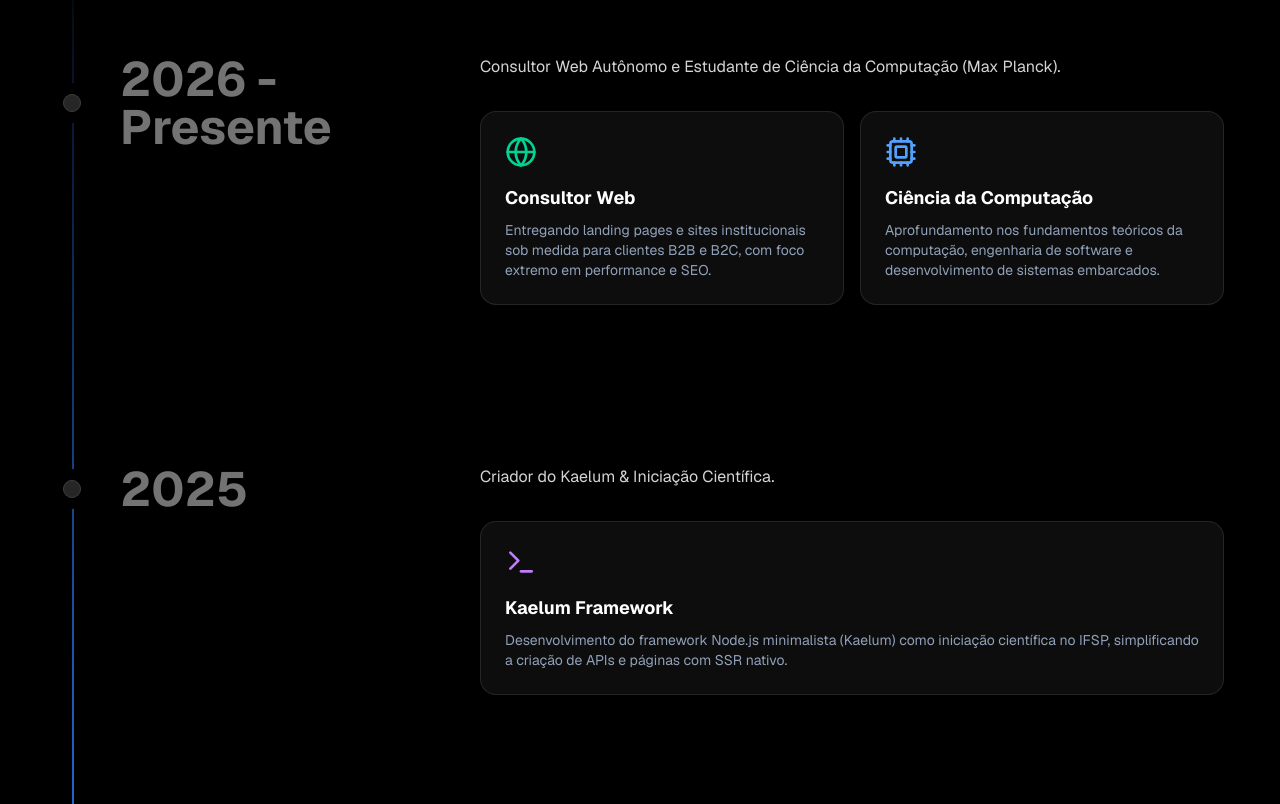
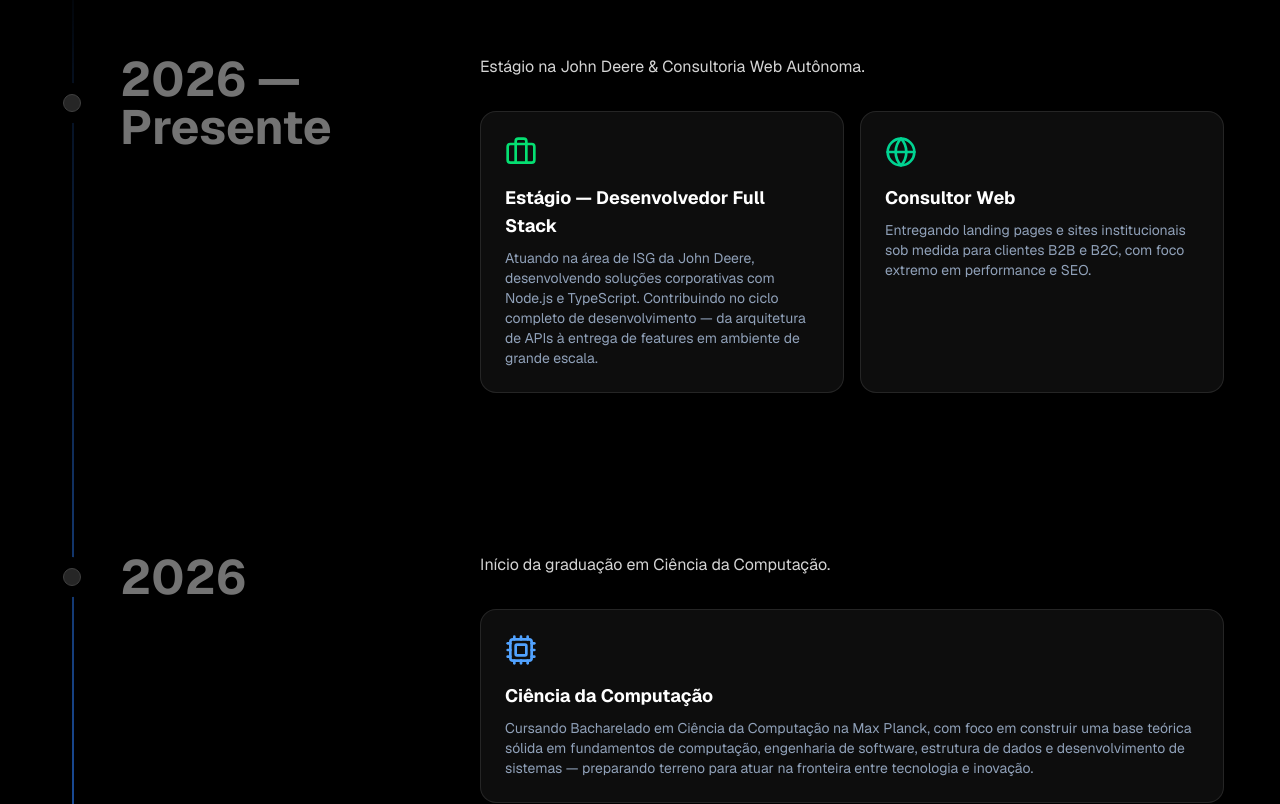
Before and after one commit to MatheusCampagnolo/portfolio, a Next.js app: page / in a window 1280 px wide. Shown: the part 4040-4844 px from the top of the page. Built offline with nearby package versions, Linux system fonts and the light colour scheme.

Commit message:
feat: add Journey professional and academic timeline

```diff
--- a/components/Journey.tsx
+++ b/components/Journey.tsx
@@ -1,28 +1,61 @@
 "use client";
 
 import { Timeline } from "@/components/ui/timeline";
-import { Code2, Cpu, Globe, Terminal } from "lucide-react";
+import { Briefcase, Code2, Cpu, Globe, Terminal } from "lucide-react";
 
 export function Journey() {
   const data = [
     {
-      title: "2026 - Presente",
+      title: "2026 — Presente",
       content: (
         <div>
           <p className="text-neutral-300 text-sm md:text-base font-normal mb-8">
-            Consultor Web Autônomo e Estudante de Ciência da Computação (Max Planck).
+            Estágio na John Deere &amp; Consultoria Web Autônoma.
           </p>
           <div className="grid grid-cols-1 md:grid-cols-2 gap-4">
             <div className="p-6 rounded-2xl bg-white/5 border border-white/10 backdrop-blur-sm">
+              <Briefcase className="w-8 h-8 text-green-400 mb-4" />
+              <h4 className="text-lg font-bold text-white mb-2">
+                Estágio — Desenvolvedor Full Stack
+              </h4>
+              <p className="text-slate-400 text-sm">
+                Atuando na área de ISG da John Deere, desenvolvendo soluções
+                corporativas com Node.js e TypeScript. Contribuindo no ciclo
+                completo de desenvolvimento — da arquitetura de APIs à entrega
+                de features em ambiente de grande escala.
+              </p>
+            </div>
+            <div className="p-6 rounded-2xl bg-white/5 border border-white/10 backdrop-blur-sm">
               <Globe className="w-8 h-8 text-emerald-400 mb-4" />
               <h4 className="text-lg font-bold text-white mb-2">Consultor Web</h4>
-              <p className="text-slate-400 text-sm">Entregando landing pages e sites institucionais sob medida para clientes B2B e B2C, com foco extremo em performance e SEO.</p>
+              <p className="text-slate-400 text-sm">
+                Entregando landing pages e sites institucionais sob medida para
+                clientes B2B e B2C, com foco extremo em performance e SEO.
+              </p>
             </div>
-            <div className="p-6 rounded-2xl bg-white/5 border border-white/10 backdrop-blur-sm">
-              <Cpu className="w-8 h-8 text-blue-400 mb-4" />
-              <h4 className="text-lg font-bold text-white mb-2">Ciência da Computação</h4>
-              <p className="text-slate-400 text-sm">Aprofundamento nos fundamentos teóricos da computação, engenharia de software e desenvolvimento de sistemas embarcados.</p>
-            </div>
+          </div>
+        </div>
+      ),
+    },
+    {
+      title: "2026",
+      content: (
+        <div>
+          <p className="text-neutral-300 text-sm md:text-base font-normal mb-8">
+            Início da graduação em Ciência da Computação.
+          </p>
+          <div className="p-6 rounded-2xl bg-white/5 border border-white/10 backdrop-blur-sm">
+            <Cpu className="w-8 h-8 text-blue-400 mb-4" />
+            <h4 className="text-lg font-bold text-white mb-2">
+              Ciência da Computação
+            </h4>
+            <p className="text-slate-400 text-sm">
+              Cursando Bacharelado em Ciência da Computação na Max Planck, com
+              foco em construir uma base teórica sólida em fundamentos de
+              computação, engenharia de software, estrutura de dados e
+              desenvolvimento de sistemas — preparando terreno para atuar na
+              fronteira entre tecnologia e inovação.
+            </p>
           </div>
         </div>
       ),
@@ -32,18 +65,22 @@ export function Journey() {
       content: (
         <div>
           <p className="text-neutral-300 text-sm md:text-base font-normal mb-8">
-            Criador do Kaelum & Iniciação Científica.
+            Criador do Kaelum &amp; Iniciação Científica.
           </p>
           <div className="p-6 rounded-2xl bg-white/5 border border-white/10 backdrop-blur-sm">
             <Terminal className="w-8 h-8 text-purple-400 mb-4" />
             <h4 className="text-lg font-bold text-white mb-2">Kaelum Framework</h4>
-            <p className="text-slate-400 text-sm">Desenvolvimento do framework Node.js minimalista (Kaelum) como iniciação científica no IFSP, simplificando a criação de APIs e páginas com SSR nativo.</p>
+            <p className="text-slate-400 text-sm">
+              Desenvolvimento do framework Node.js minimalista (Kaelum) como
+              iniciação científica no IFSP, simplificando a criação de APIs e
+              páginas com SSR nativo.
+            </p>
           </div>
         </div>
       ),
     },
     {
-      title: "2023 - 2025",
+      title: "2023 — 2025",
       content: (
         <div>
           <p className="text-neutral-300 text-sm md:text-base font-normal mb-8">
@@ -52,7 +89,11 @@ export function Journey() {
           <div className="p-6 rounded-2xl bg-white/5 border border-white/10 backdrop-blur-sm">
             <Code2 className="w-8 h-8 text-indigo-400 mb-4" />
             <h4 className="text-lg font-bold text-white mb-2">Formação Técnica</h4>
-            <p className="text-slate-400 text-sm">Imersão pesada em desenvolvimento Full Stack e Engenharia de Software. Base sólida pavimentada em Java, Python, JavaScript, Node.js, Spring Boot e relacionais como PostgreSQL.</p>
+            <p className="text-slate-400 text-sm">
+              Imersão pesada em desenvolvimento Full Stack e Engenharia de
+              Software. Base sólida pavimentada em Java, Python, JavaScript,
+              Node.js, Spring Boot e relacionais como PostgreSQL.
+            </p>
           </div>
         </div>
       ),
```
